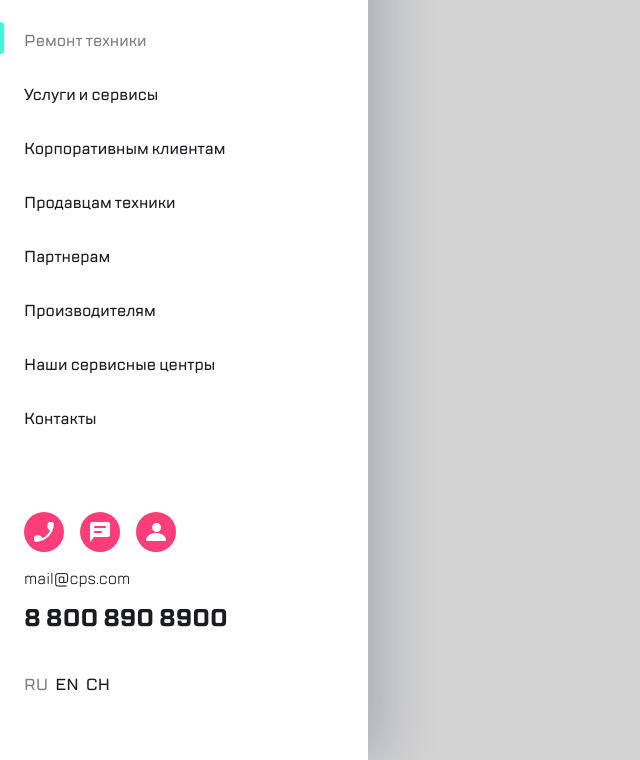
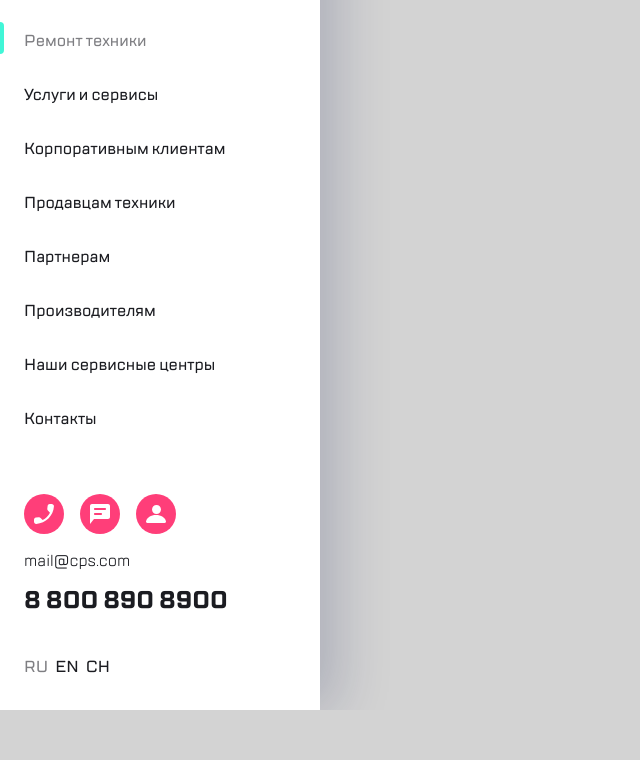
Before and after one commit to lerishka/SecondKata, a plain HTML site: page index.html in a window 1280 px wide. Shown: the part 90-850 px from the top of the page, without its empty margins (0-640 px from the left). After the commit the page ends 800 px from the top, so only its background shows below. Drawn offline with Linux system fonts and the light colour scheme.

Commit message:
Обновление проекта: исправления

```diff
--- a/style.css
+++ b/style.css
@@ -47,6 +47,7 @@ body {
     padding-bottom: 32px;
     box-shadow: 16px 0 52px 0 rgba(14, 24, 80, 0.2),
     -2px 0 4px 0 rgba(69, 79, 126, 0.02);
+    box-sizing: border-box;
 }
 
 .menu__header-buttons {
@@ -161,11 +162,11 @@ background-color: #41F6D7;
 .menu__footer-languages {
     display: flex;
     gap: 7px;
-    margin-bottom: 32px;
 }
 
 .menu__footer-language{
     font-weight: 500;
+    margin-bottom: 0;
 }
 
 .active{
```
